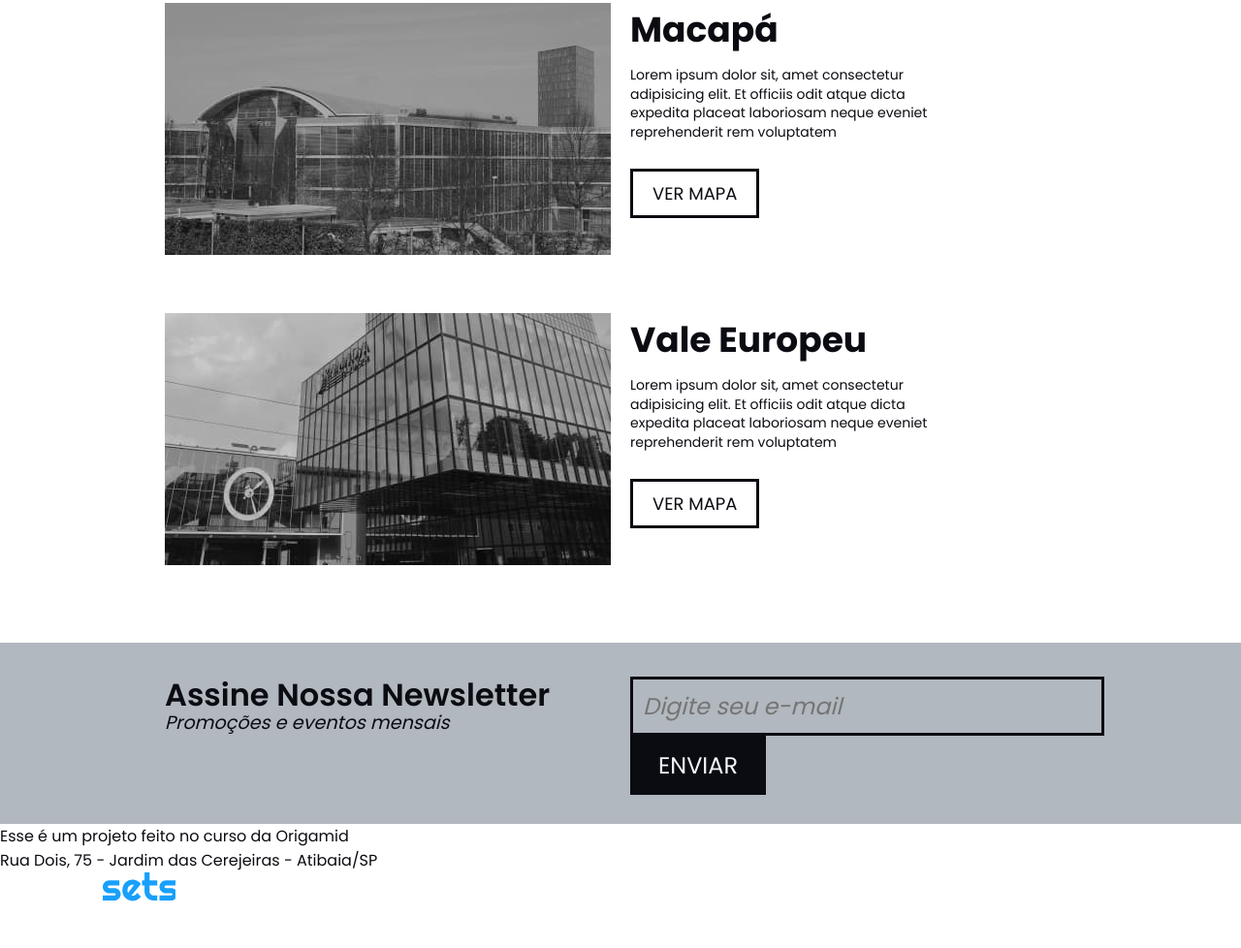
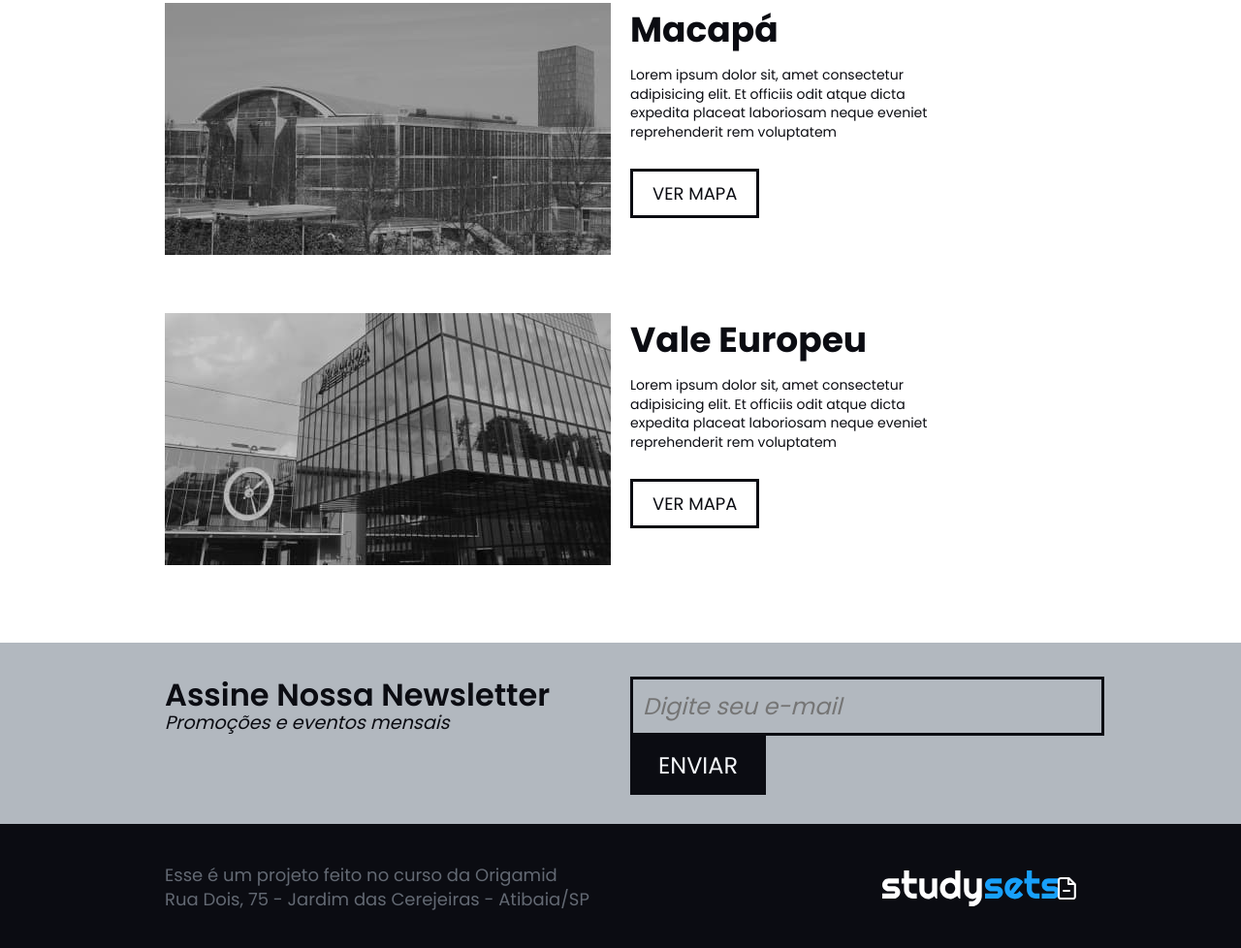
Before and after one commit to rafaelvieiracosta/studysets-landingpage, a plain HTML site: page puro/puro.html in a window 1280 px wide. Shown: the part 2191-3169 px from the top of the page at 97% size. Before the commit the page ends 3135 px from the top, so only its background shows below. Drawn offline with Linux system fonts and the light colour scheme.

Commit message:
feat: pure mode footer

```diff
--- a/puro/puro.html
+++ b/puro/puro.html
@@ -116,8 +116,8 @@
     </div>
   </section>
 
-  <footer>
-    <div>
+  <footer class="footer">
+    <div class="footer-container">
       <p>
         Esse é um projeto feito no curso da Origamid </br>
         Rua Dois, 75 - Jardim das Cerejeiras - Atibaia/SP
--- a/puro/style.css
+++ b/puro/style.css
@@ -298,3 +298,30 @@ h2.produtos-bronze::before{
   border: none;
   cursor: pointer;
 }
+
+/* FOOTER */
+.footer{
+  background: #0B0C12;
+  padding: 40px 0;
+}
+.footer-container{
+  max-width: 960px;
+  margin: 0 auto;
+}
+.footer-container::after, .footer-container::before{
+  content: '';
+  display: table;
+  clear: both;
+}
+.footer p{
+  float: left;
+  margin: 0 10px;
+  font-size: 1.125em;
+  line-height: 1.4em;
+  color: #636973;
+}
+.footer img{
+  float: right;
+  margin: 8px 10px 0;
+  display: block;
+}
```
